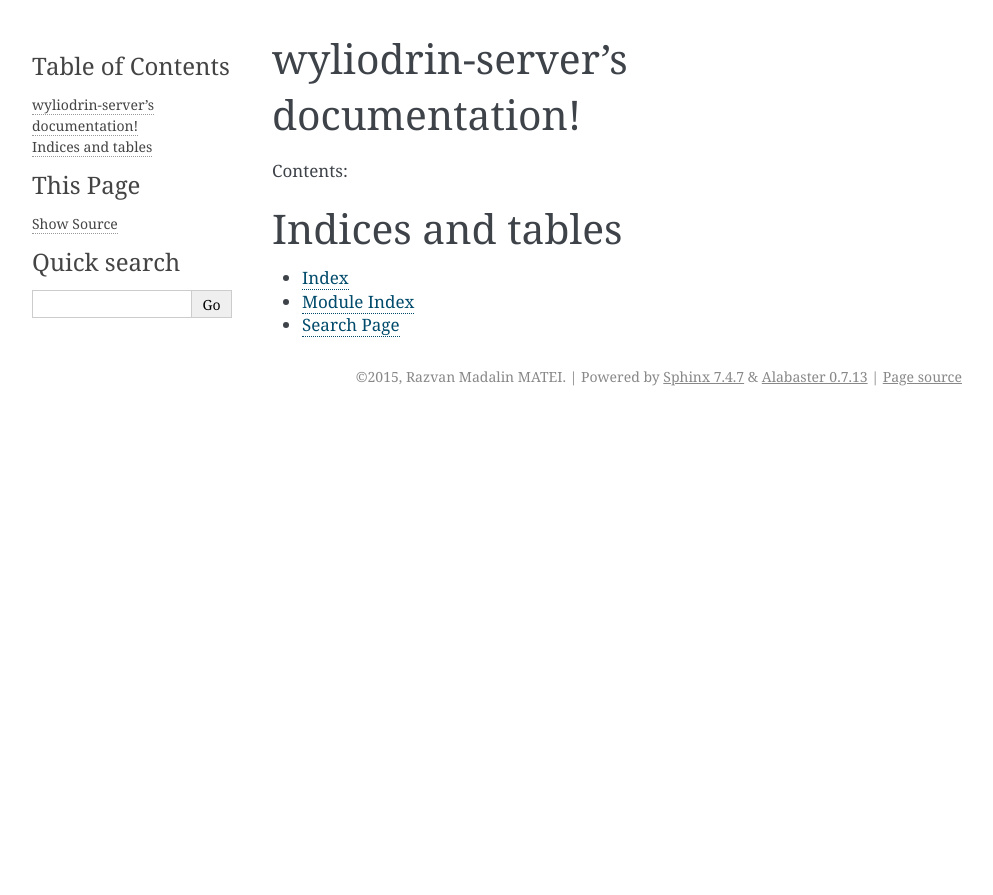
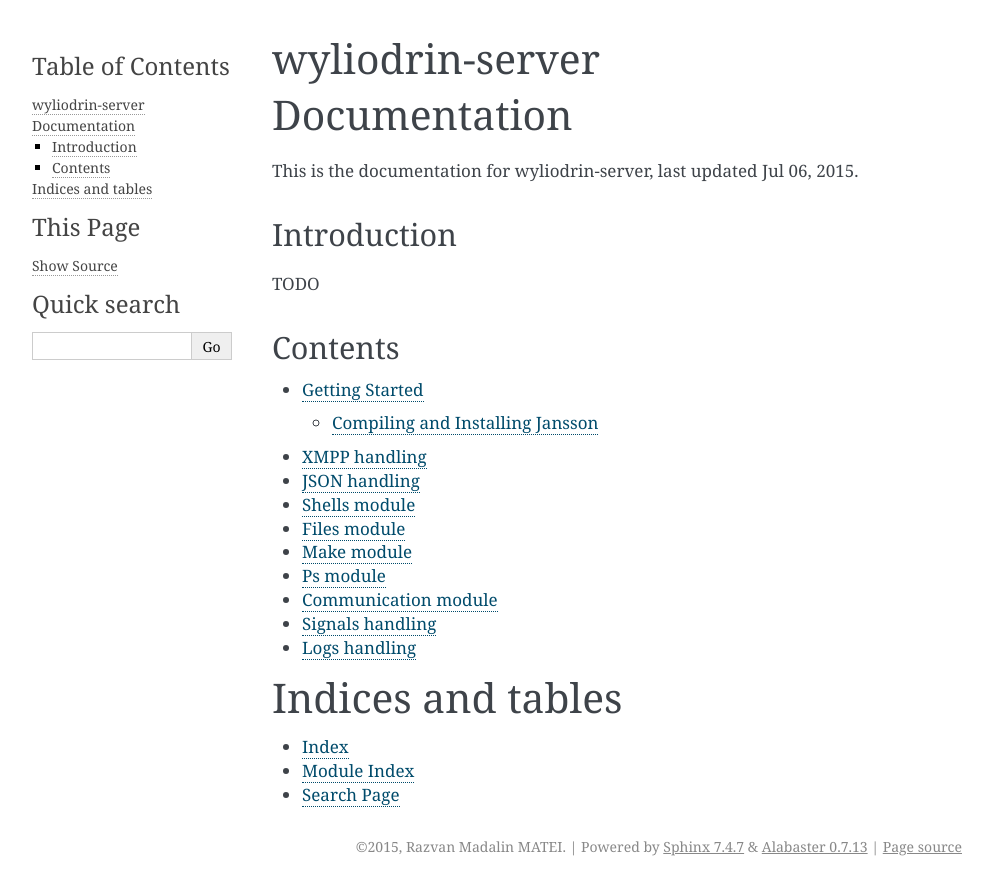
Before and after one commit to Wyliodrin/wyliodrin-server, a Sphinx documentation site: the page built from docs/source/index.rst, in a window 1280 px wide. Shown: the top 895 px of the page, without its empty margins (148-1141 px from the left). Built offline with Sphinx 7.4.7, drawn with Linux system fonts in a browser that asks for light colours.

Commit message:
add stubs

```diff
--- /dev/null
+++ b/docs/source/communicationmodule.rst
@@ -0,0 +1,5 @@
+********************
+Communication module
+********************
+
+.. highlight:: c
--- /dev/null
+++ b/docs/source/filesmodule.rst
@@ -0,0 +1,5 @@
+************
+Files module
+************
+
+.. highlight:: c
--- /dev/null
+++ b/docs/source/gettingstarted.rst
@@ -0,0 +1,35 @@
+***************
+Getting Started
+***************
+
+.. highlight:: c
+
+
+
+Compiling and Installing Jansson
+================================
+
+The wyliodrin-server source is available at
+https://github.com/alexandruradovici/wyliodrin-server.
+
+
+CMake (various platforms, including Windows)
+--------------------------------------------
+
+wyliodrin-server can be built using CMake_. Create a build directory for an
+out-of-tree build, change to that directory, and run ``cmake`` to configure
+the project.
+
+Example::
+
+  cd wyliodrin-server
+  mkdir build
+  cd build
+  cmake ..
+  make
+  make install
+
+.. note:: In the example above ``..`` is used as an argument for ``cmake``.
+          This is the path to the project root directory.
+
+.. _CMake: http://www.cmake.org
--- a/docs/source/index.rst
+++ b/docs/source/index.rst
@@ -1,16 +1,29 @@
-.. wyliodrin-server documentation master file, created by
-   sphinx-quickstart on Sat Jul  4 15:06:25 2015.
-   You can adapt this file completely to your liking, but it should at least
-   contain the root `toctree` directive.
+wyliodrin-server Documentation
+==============================
 
-wyliodrin-server's documentation!
-=================================
+This is the documentation for wyliodrin-server, last updated |today|.
 
-Contents:
+Introduction
+------------
+
+TODO
+
+Contents
+--------
 
 .. toctree::
    :maxdepth: 2
 
+   gettingstarted
+   xmpphandling
+   jsonhandling
+   shellsmodule
+   filesmodule
+   makemodule
+   psmodule
+   communicationmodule
+   signalshandling
+   logshandling
 
 
 Indices and tables
--- /dev/null
+++ b/docs/source/jsonhandling.rst
@@ -0,0 +1,5 @@
+*************
+JSON handling
+*************
+
+.. highlight:: c
--- /dev/null
+++ b/docs/source/logshandling.rst
@@ -0,0 +1,5 @@
+*************
+Logs handling
+*************
+
+.. highlight:: c
--- /dev/null
+++ b/docs/source/makemodule.rst
@@ -0,0 +1,5 @@
+***********
+Make module
+***********
+
+.. highlight:: c
--- /dev/null
+++ b/docs/source/psmodule.rst
@@ -0,0 +1,5 @@
+*********
+Ps module
+*********
+
+.. highlight:: c
--- /dev/null
+++ b/docs/source/shellsmodule.rst
@@ -0,0 +1,5 @@
+*************
+Shells module
+*************
+
+.. highlight:: c
--- /dev/null
+++ b/docs/source/signalshandling.rst
@@ -0,0 +1,5 @@
+****************
+Signals handling
+****************
+
+.. highlight:: c
--- /dev/null
+++ b/docs/source/xmpphandling.rst
@@ -0,0 +1,5 @@
+*************
+XMPP handling
+*************
+
+.. highlight:: c
```
Also changed, not shown: docs/README.md.
